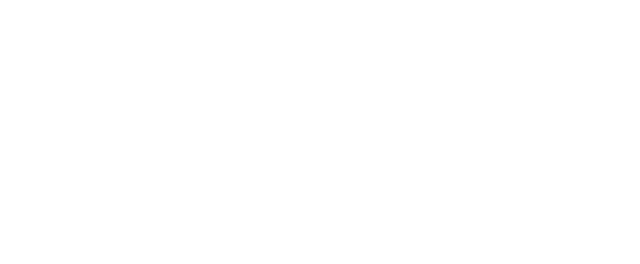
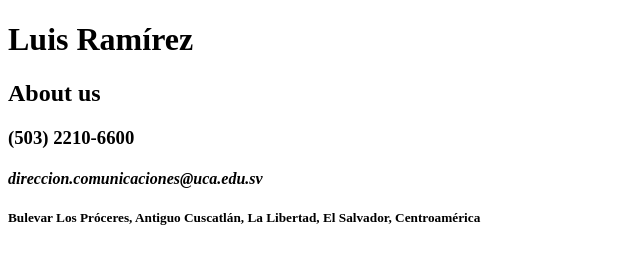
Before and after one commit to luera19/luisRamirez, a plain HTML site: page about_us.html in a window 1280 px wide. Shown: the whole page, without its empty margins (0-640 px from the left). Drawn offline with Linux system fonts and the light colour scheme.

Commit message:
Escritura de contenido de about_us.html

```diff
--- a/about_us.html
+++ b/about_us.html
@@ -3,9 +3,13 @@
 <head>
     <meta charset="UTF-8">
     <meta name="viewport" content="width=device-width, initial-scale=1.0">
-    <title>Document</title>
+    <title>Proyecto Web</title>
 </head>
 <body>
-
-</body>
+    <h1>Luis Ramírez</h1>
+    <h2>About us</h2>
+    <h3>(503) 2210-6600</h3>
+    <h4><em>direccion.comunicaciones@uca.edu.sv</em></h4>
+    <h5>Bulevar Los Próceres, Antiguo Cuscatlán, La Libertad, El Salvador, Centroamérica</h5>
+ </body>
 </html>
```
